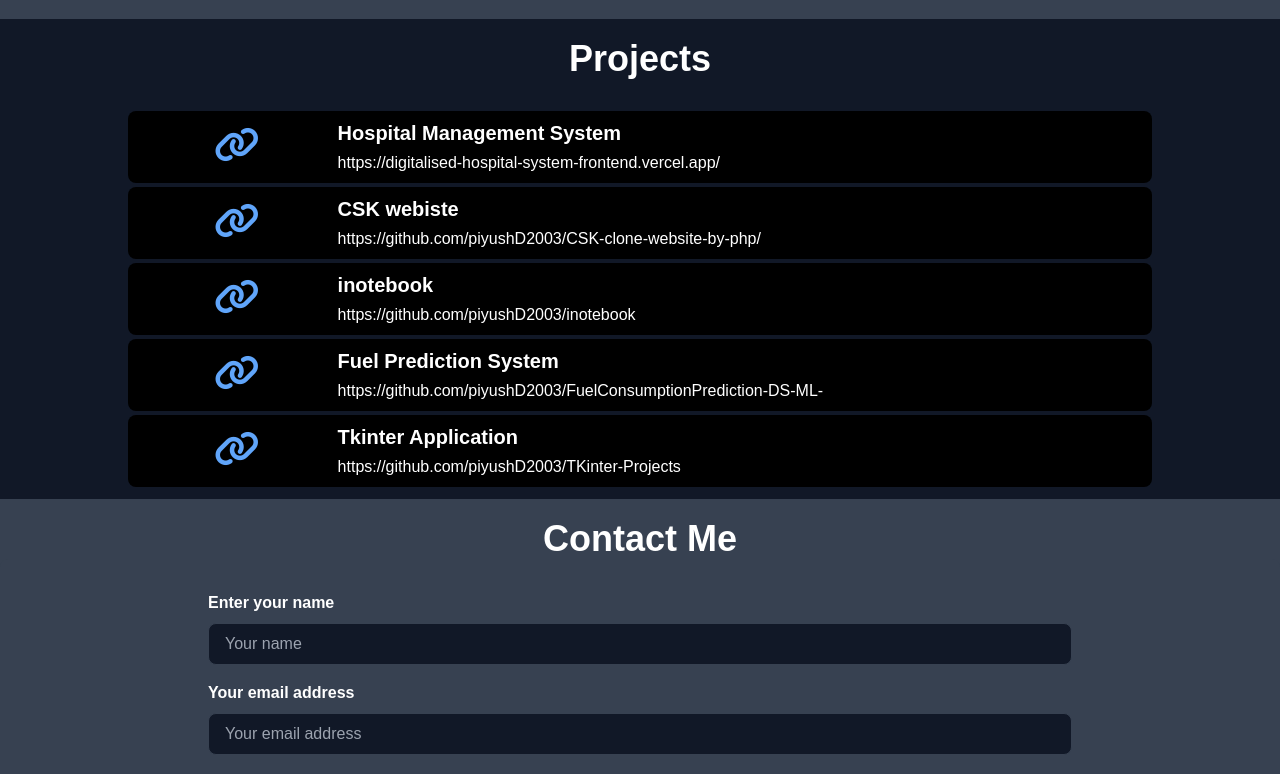
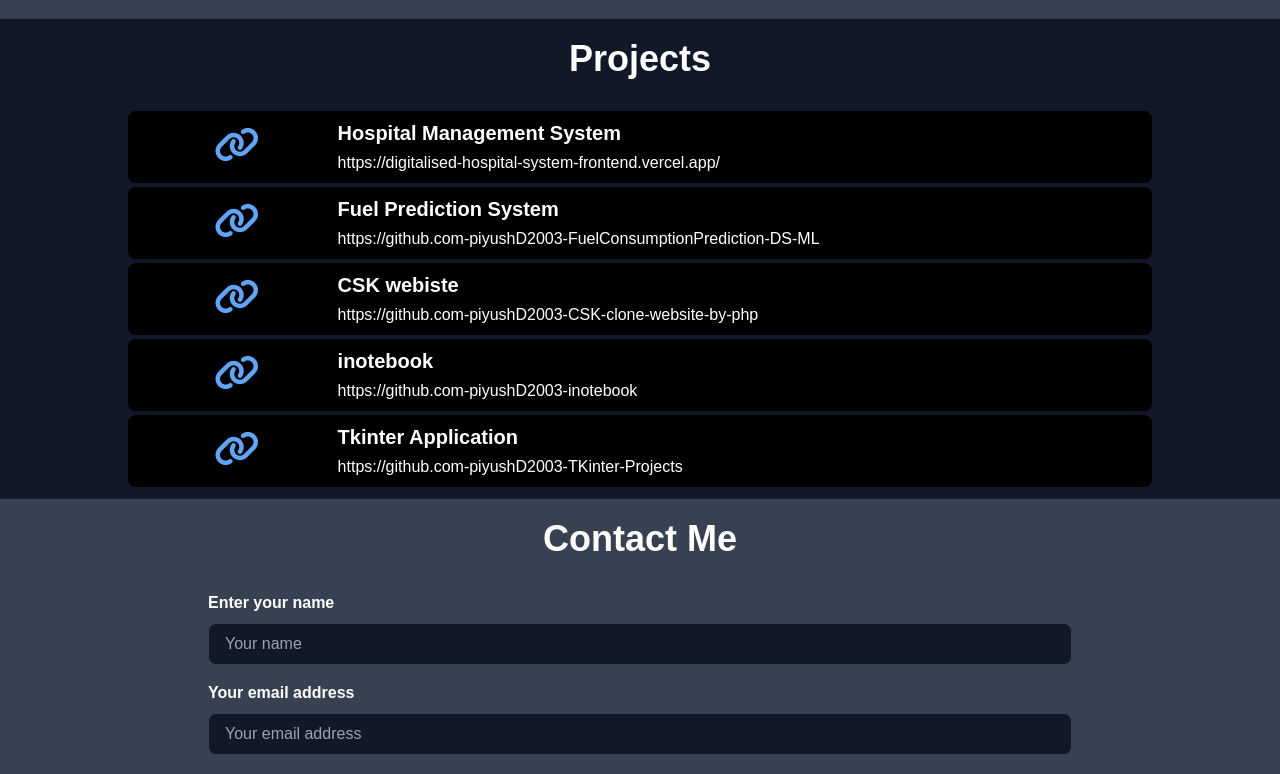
Before and after one commit to piyushD2003/portfolio, a Next.js app: page / in a window 1280 px wide. Shown: the part 1401-2175 px from the top of the page. Built offline with nearby package versions, Linux system fonts and the light colour scheme.

Commit message:
link changes

```diff
--- a/app/page.js
+++ b/app/page.js
@@ -82,7 +82,7 @@ export default function Home() {
         <header className="w-full px-8 py-4 py-2 flex justify-between items-center">
           <h1 className="md:text-3xl text-xl font-bold text-blue-400">Developer X</h1>
           <nav>
-            <ul className="flex space-x-8 md:text-md md:px-28 md:font-bold md:text-lg text-sm">
+            <ul className="flex md:space-x-8 space-x-4 md:text-md md:px-28 md:font-bold md:text-lg text-sm">
               <li><a href="#home" className="hover:text-blue-400">Home</a></li>
               <li><a href="#contact" className="hover:text-blue-400">Contact</a></li>
               <li><a href="#project" className="hover:text-blue-400">Projects</a></li>
@@ -135,7 +135,7 @@ export default function Home() {
           </div>
         </main>
         <h1 id='project' className='text-4xl text-center p-5 font-semibold'>Projects</h1>
-        <section  className='grid grid-rows py-3 gap-1 justify-items-center'>
+        <section  className='grid grid-rows-5 py-3 gap-1 justify-items-center'>
           <div className="grid row-span-1 grid-cols-5 bg-black p-2 rounded-lg w-4/5 flex-shrink-0 flex items-center text-center" >
             <div className="grid col-span-1 text-4xl mb-1">
               <i className={`fa-solid fa-link text-blue-400`}></i>
@@ -150,8 +150,17 @@ export default function Home() {
               <i className={`fa-solid fa-link text-blue-400`}></i>
             </div>
             <div className='grid col-span-4 text-left gap-1'>
+              <h4 className="font-semibold text-lg md:text-xl">Fuel Prediction System</h4>
+              <a className='hover:underline hover:text-blue-300' href="https://github.com/piyushD2003/FuelConsumptionPrediction-DS-ML-">https://github.com-piyushD2003-FuelConsumptionPrediction-DS-ML</a>
+            </div>
+          </div>
+          <div className="grid row-span-1 grid-cols-5 bg-black p-2 rounded-lg w-4/5 flex-shrink-0 flex items-center text-center" >
+            <div className="grid col-span-1 text-4xl mb-1">
+              <i className={`fa-solid fa-link text-blue-400`}></i>
+            </div>
+            <div className='grid col-span-4 text-left gap-1'>
               <h4 className="font-semibold text-lg md:text-xl">CSK webiste</h4>
-              <a className='hover:underline hover:text-blue-300' href="https://github.com/piyushD2003/CSK-clone-website-by-php/">https://github.com/piyushD2003/CSK-clone-website-by-php/</a>
+              <a className='hover:underline hover:text-blue-300' href="https://github.com/piyushD2003/CSK-clone-website-by-php/">https://github.com-piyushD2003-CSK-clone-website-by-php</a>
             </div>
           </div>
           <div className="grid row-span-1 grid-cols-5 bg-black p-2 rounded-lg w-4/5 flex-shrink-0 flex items-center text-center" >
@@ -160,16 +169,7 @@ export default function Home() {
             </div>
             <div className='grid col-span-4 text-left gap-1'>
               <h4 className="font-semibold text-lg md:text-xl">inotebook</h4>
-              <a className='hover:underline hover:text-blue-300' href="https://github.com/piyushD2003/inotebook/">https://github.com/piyushD2003/inotebook</a>
-            </div>
-          </div>
-          <div className="grid row-span-1 grid-cols-5 bg-black p-2 rounded-lg w-4/5 flex-shrink-0 flex items-center text-center" >
-            <div className="grid col-span-1 text-4xl mb-1">
-              <i className={`fa-solid fa-link text-blue-400`}></i>
-            </div>
-            <div className='grid col-span-4 text-left gap-1'>
-              <h4 className="font-semibold text-lg md:text-xl">Fuel Prediction System</h4>
-              <a className='hover:underline hover:text-blue-300' href="https://github.com/piyushD2003/FuelConsumptionPrediction-DS-ML-">https://github.com/piyushD2003/FuelConsumptionPrediction-DS-ML-</a>
+              <a className='hover:underline hover:text-blue-300' href="https://github.com/piyushD2003/inotebook/">https://github.com-piyushD2003-inotebook</a>
             </div>
           </div>
           <div className="grid row-span-1 grid-cols-5 bg-black p-2 rounded-lg w-4/5 flex-shrink-0 flex items-center text-center" >
@@ -178,7 +178,7 @@ export default function Home() {
             </div>
             <div className='grid col-span-4 text-left gap-1'>
               <h4 className="font-semibold text-lg md:text-xl">Tkinter Application</h4>
-              <a className='hover:underline hover:text-blue-300' href="https://github.com/piyushD2003/TKinter-Projects">https://github.com/piyushD2003/TKinter-Projects</a>
+              <a className='hover:underline hover:text-blue-300' href="https://github.com/piyushD2003/TKinter-Projects">https://github.com-piyushD2003-TKinter-Projects</a>
             </div>
           </div>
         </section>
```
